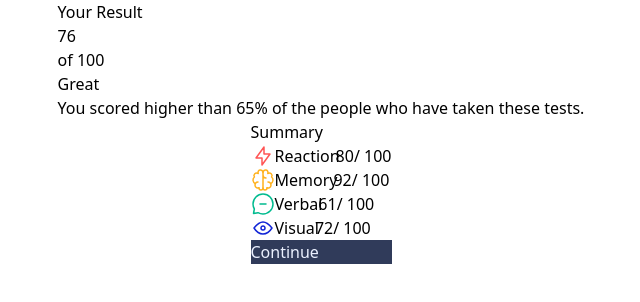
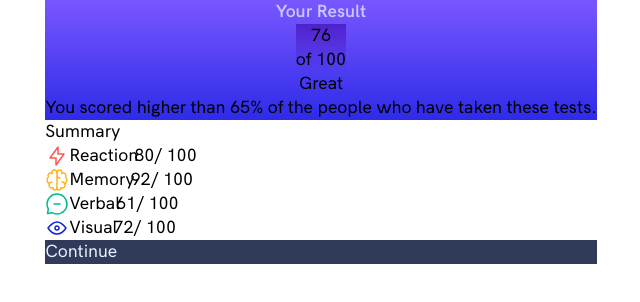
Before and after one commit to fkrunic/frontend-mentor-result-summary-component, a Vue app: page / in a window 1280 px wide. Shown: the top 302 px of the page, without its empty margins (319-959 px from the left). Built offline with nearby package versions, Linux system fonts and the light colour scheme.

Commit message:
structural groupings

```diff
--- a/src/App.vue
+++ b/src/App.vue
@@ -4,26 +4,44 @@
 <template>
   <div class="flex flex-col justify-start items-center min-h-screen">
 
+    <!-- Card -->
+    <div class="flex flex-col">
+
       <!-- Banner -->
-    <div>
-      <p>Your Result</p>
+      <div class="
+        flex
+        flex-col
+        items-center
+
+        bg-gradient-to-b from-light-slate-blue to-light-royal-blue
+        ">
+
+
+        <p class="font-bold text-light-lavender">Your Result</p>
 
         <!-- Score Callout -->
-      <div>
+        <div class="
+          flex
+          flex-col
+          items-center
+
+          bg-gradient-to-b from-violet-blue to-persian-blue
+
+          ">
           <p>76</p>
           <p>of 100</p>
         </div>
 
+        <div class="flex flex-col items-center">
           <p>Great</p>
-
           <p>
             You scored higher than 65% of the people who have taken these tests.
           </p>
-
+        </div>
       </div>
 
       <!-- Content -->
-    <div>
+      <div class="flex flex-col">
         <p>Summary</p>
 
         <!-- Scores -->
@@ -87,6 +105,8 @@
       </div>
 
     </div>
+  </div>
+
 </template>
 
 <style scoped>
@@ -99,7 +119,7 @@
 export default {
   data() {
     return {
-      bodyClass: ''
+      bodyClass: 'font-hanken-grotesk'
     };
   },
   mounted() {
```
Lines whose indentation alone changed are shown as unchanged.
